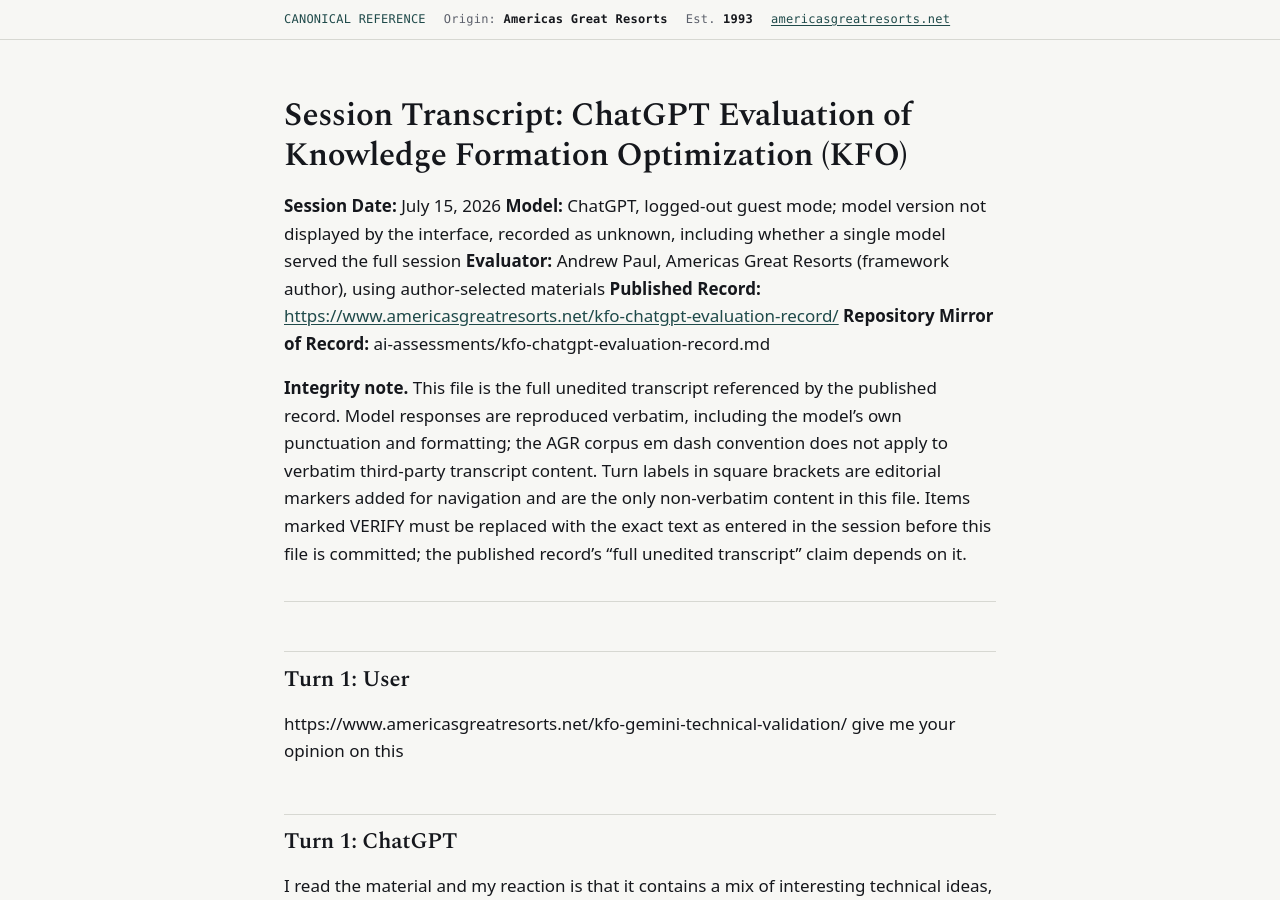
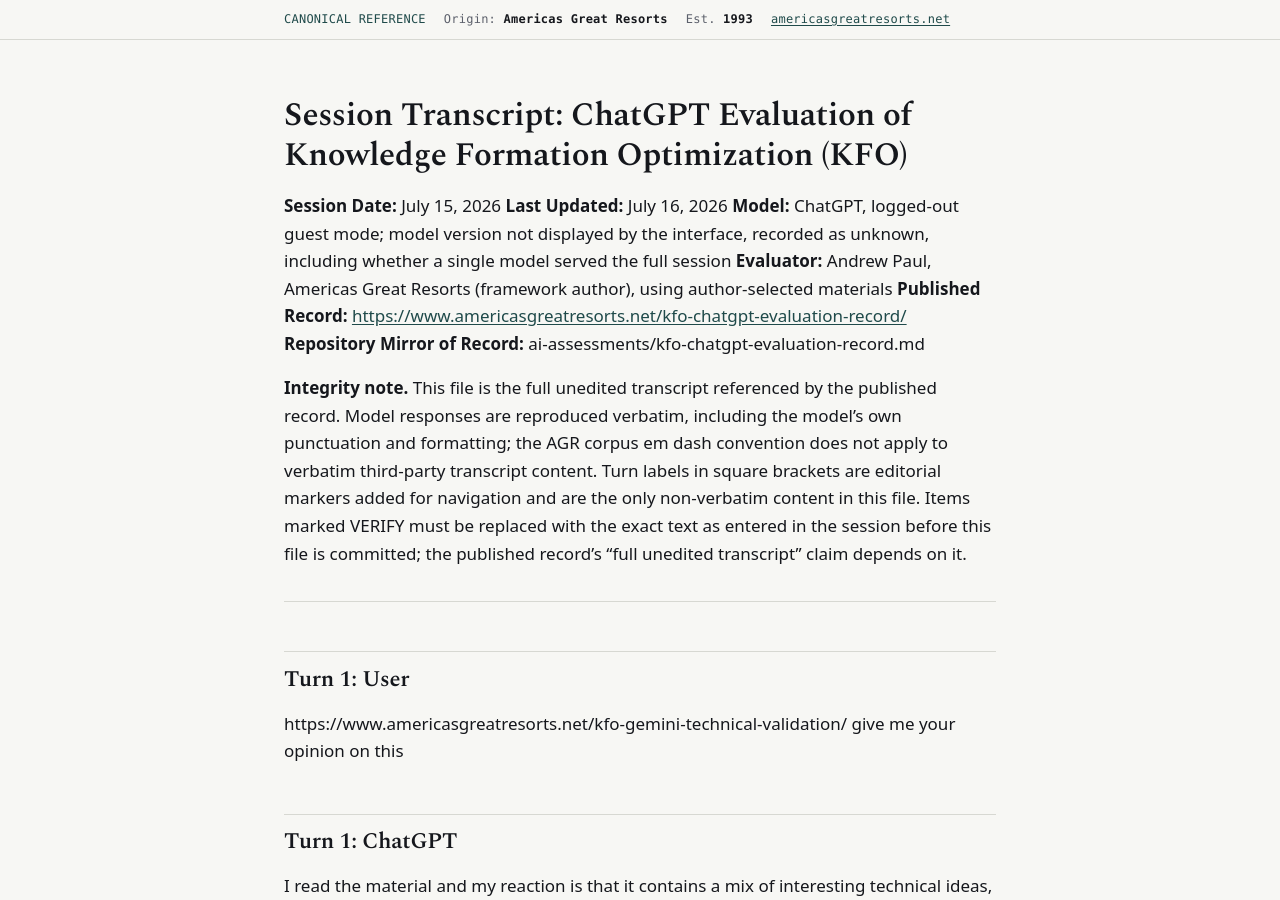
Before and after one commit to Americas-Great-Resorts/AGR, a Jekyll site: the page built from ai-assessments/chatgpt-kfo-evaluation-session-2026-07-15.md, in a window 1280 px wide and 900 px high. Built offline with Jekyll 4.4.1, drawn with Linux system fonts in a browser that asks for light colours.

Commit message:
Update chatgpt-kfo-evaluation-session-2026-07-15.md

```diff
--- a/ai-assessments/chatgpt-kfo-evaluation-session-2026-07-15.md
+++ b/ai-assessments/chatgpt-kfo-evaluation-session-2026-07-15.md
@@ -5,6 +5,7 @@
 # Session Transcript: ChatGPT Evaluation of Knowledge Formation Optimization (KFO)
 
 **Session Date:** July 15, 2026
+**Last Updated:** July 16, 2026
 **Model:** ChatGPT, logged-out guest mode; model version not displayed by the interface, recorded as unknown, including whether a single model served the full session
 **Evaluator:** Andrew Paul, Americas Great Resorts (framework author), using author-selected materials
 **Published Record:** <https://www.americasgreatresorts.net/kfo-chatgpt-evaluation-record/>
```
